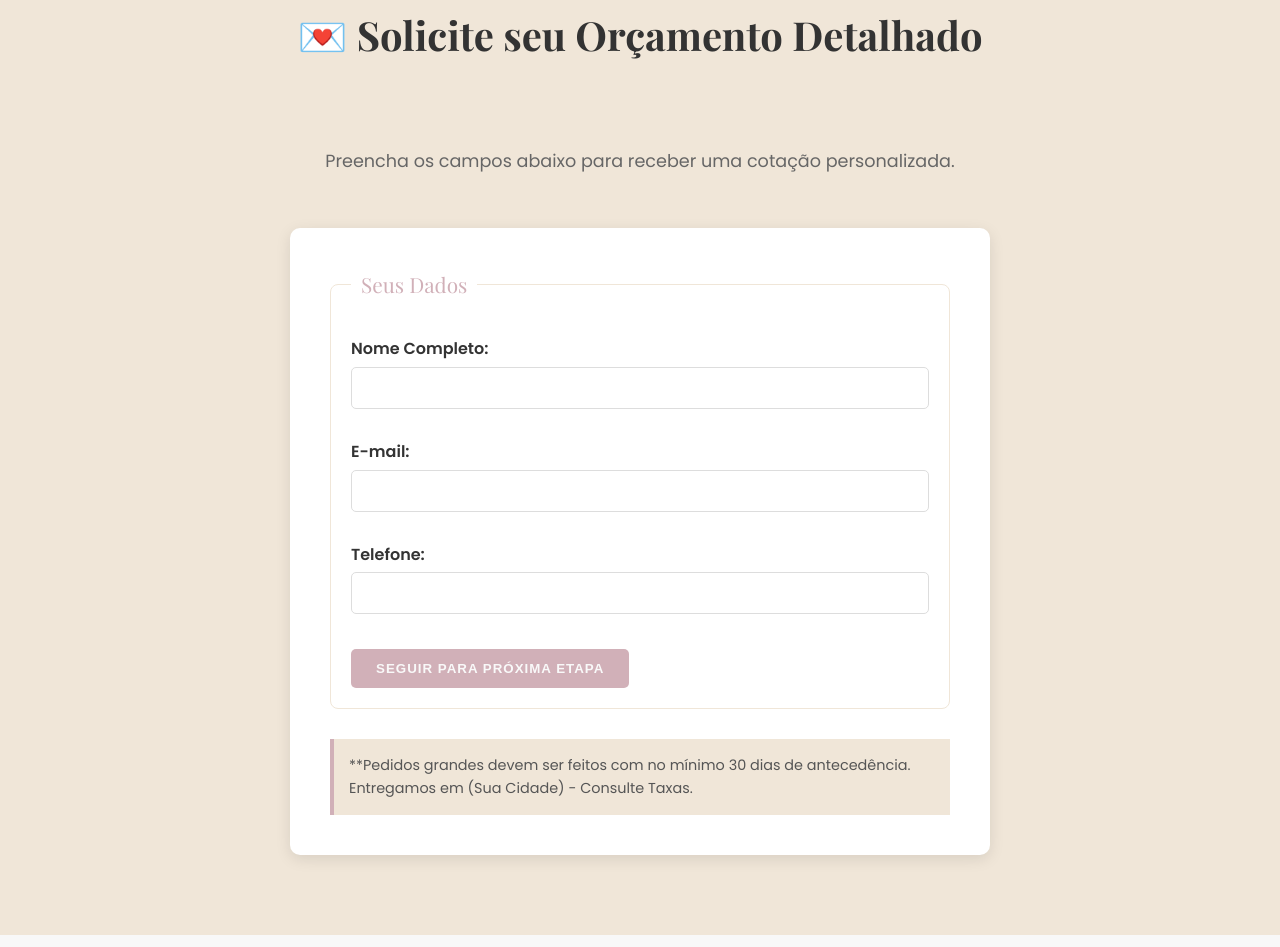
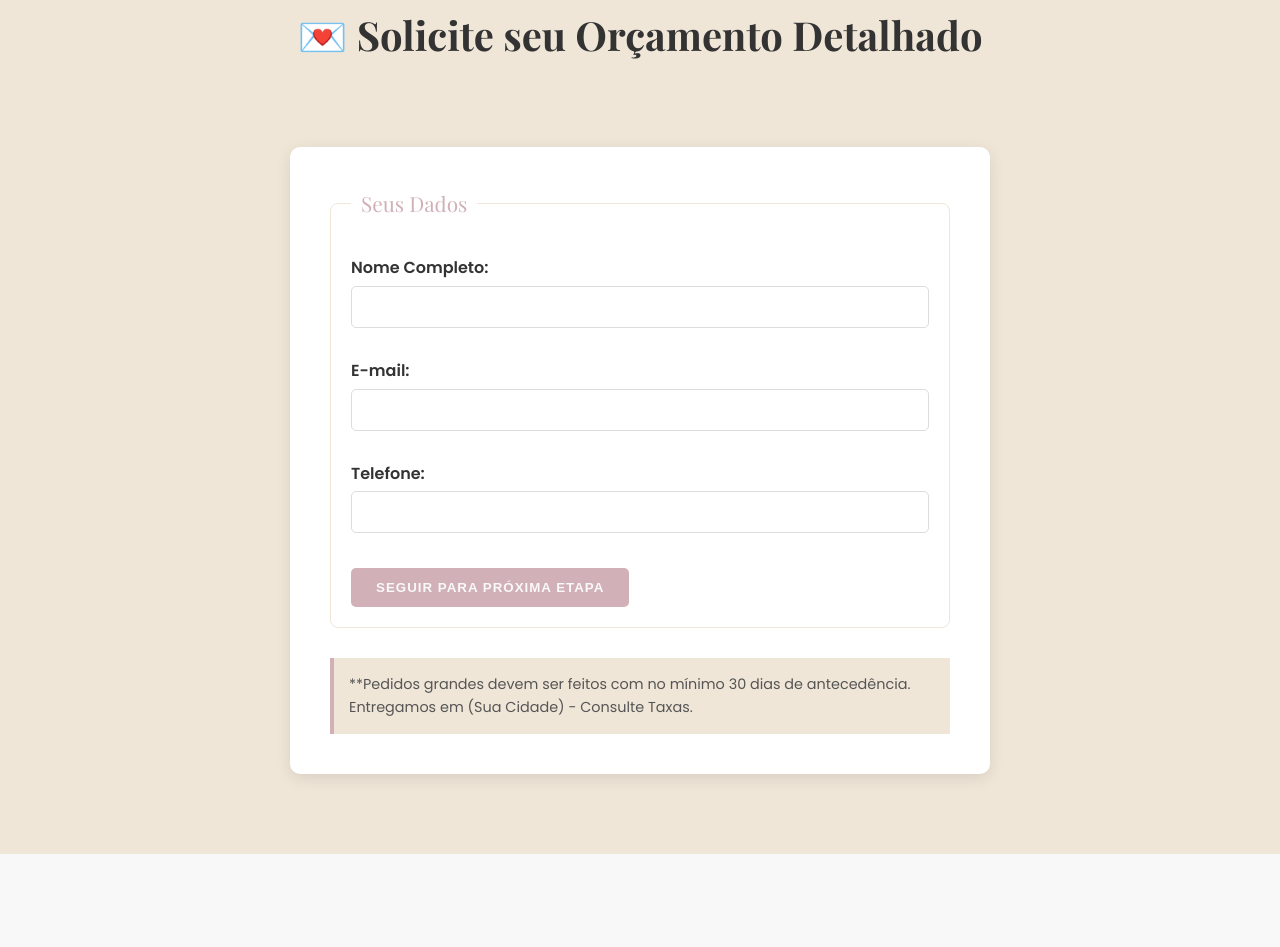
Before and after one commit to Marcal-Andre/Sabor-e-Arte, a website: page index.html in a window 1280 px wide. Shown: the part 3401-4348 px from the top of the page. Drawn offline with nearby package versions, Linux system fonts and the light colour scheme.

Commit message:
dando-um-up

```diff
--- a/index.html
+++ b/index.html
@@ -162,7 +162,6 @@
 
         <section id="orcamento" class="form-section">
             <h2 class="section-title">💌 Solicite seu Orçamento Detalhado</h2>
-            <p class="section-subtitle">Preencha os campos abaixo para receber uma cotação personalizada.</p>
 
             <form action="#" method="POST" class="budget-form">
                 <fieldset>
--- a/style.css
+++ b/style.css
@@ -471,6 +471,7 @@ section {
     box-shadow: 0 4px 15px rgba(0, 0, 0, 0.1);
 }
 
+
 .budget-form fieldset {
     border: 1px solid var(--color-secondary);
     padding: 20px;
```
